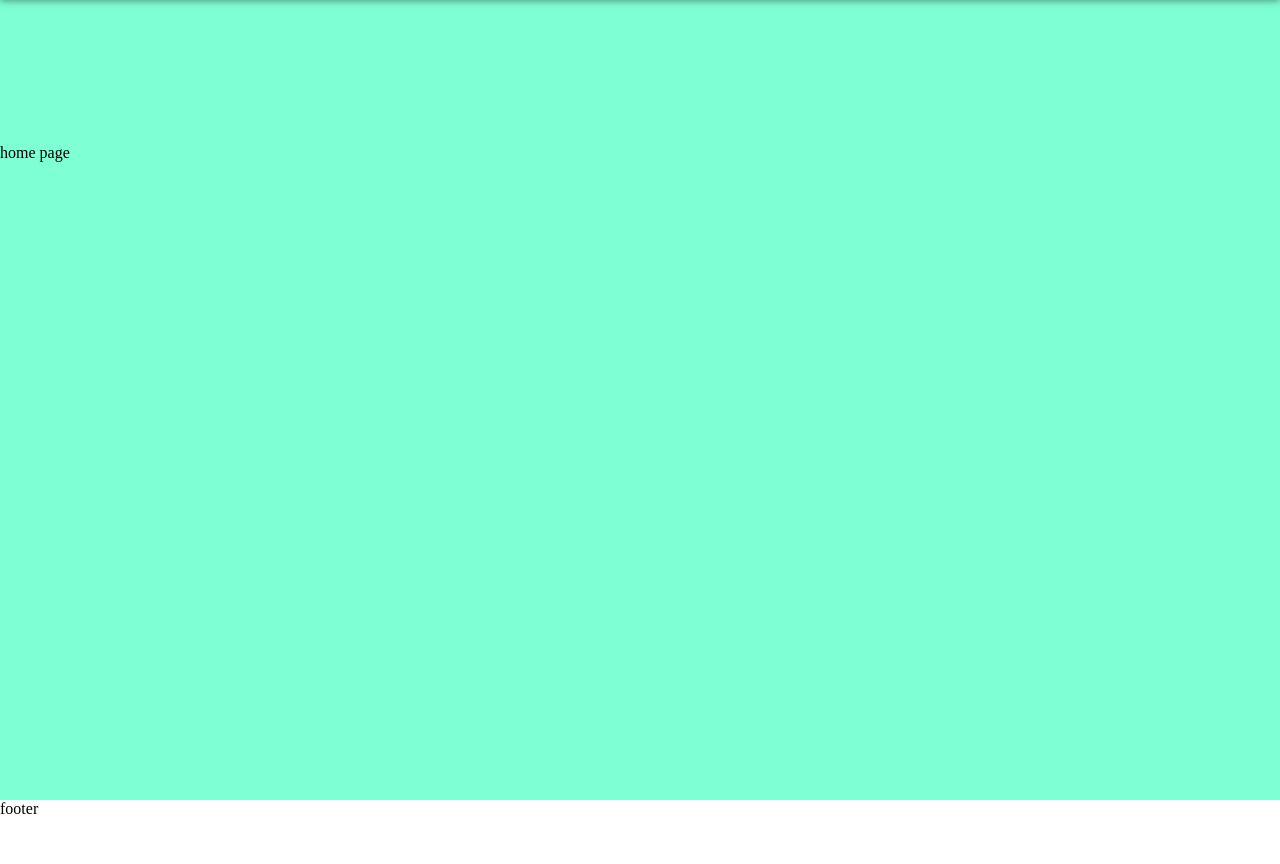
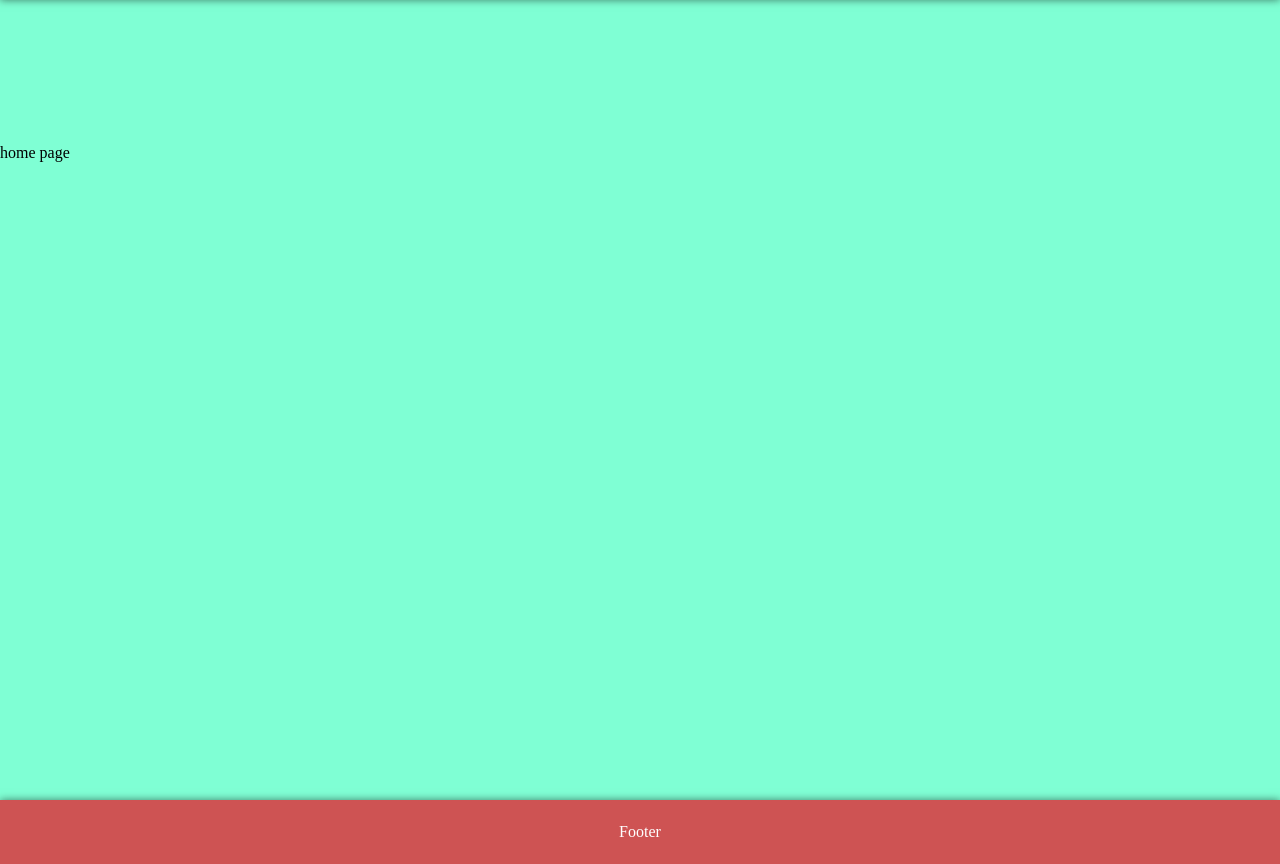
Before and after one commit to Sosokantaria/photo_gallery, a React (Vite) app: page / in a window 1280 px wide. Before the commit the page ends 818 px from the top, so only its background shows below. Built offline with nearby package versions, Linux system fonts and the light colour scheme.

Commit message:
built footer

```diff
--- a/src/layout/footer/Footer.tsx
+++ b/src/layout/footer/Footer.tsx
@@ -1,3 +1,9 @@
+import "./footer.css";
+
 export function Footer() {
-  return <div>footer</div>;
+  return (
+    <div className="footer">
+      <p>Footer</p>
+    </div>
+  );
 }
--- /dev/null
+++ b/src/layout/footer/footer.css
@@ -0,0 +1,15 @@
+.footer {
+    position: relative;
+    left: 0;
+    bottom: 0;
+    width: 100%;
+    height: 8vh;
+    background-color: rgb(206, 83, 83);
+    color: white;
+    text-align: center;
+    display: flex;
+    align-items: center;
+    justify-content: center;
+    box-shadow: 0 0 0.5em rgba(0, 0, 0, 0.5);
+    transition: bottom 0.4s ease-out;
+  }
```
